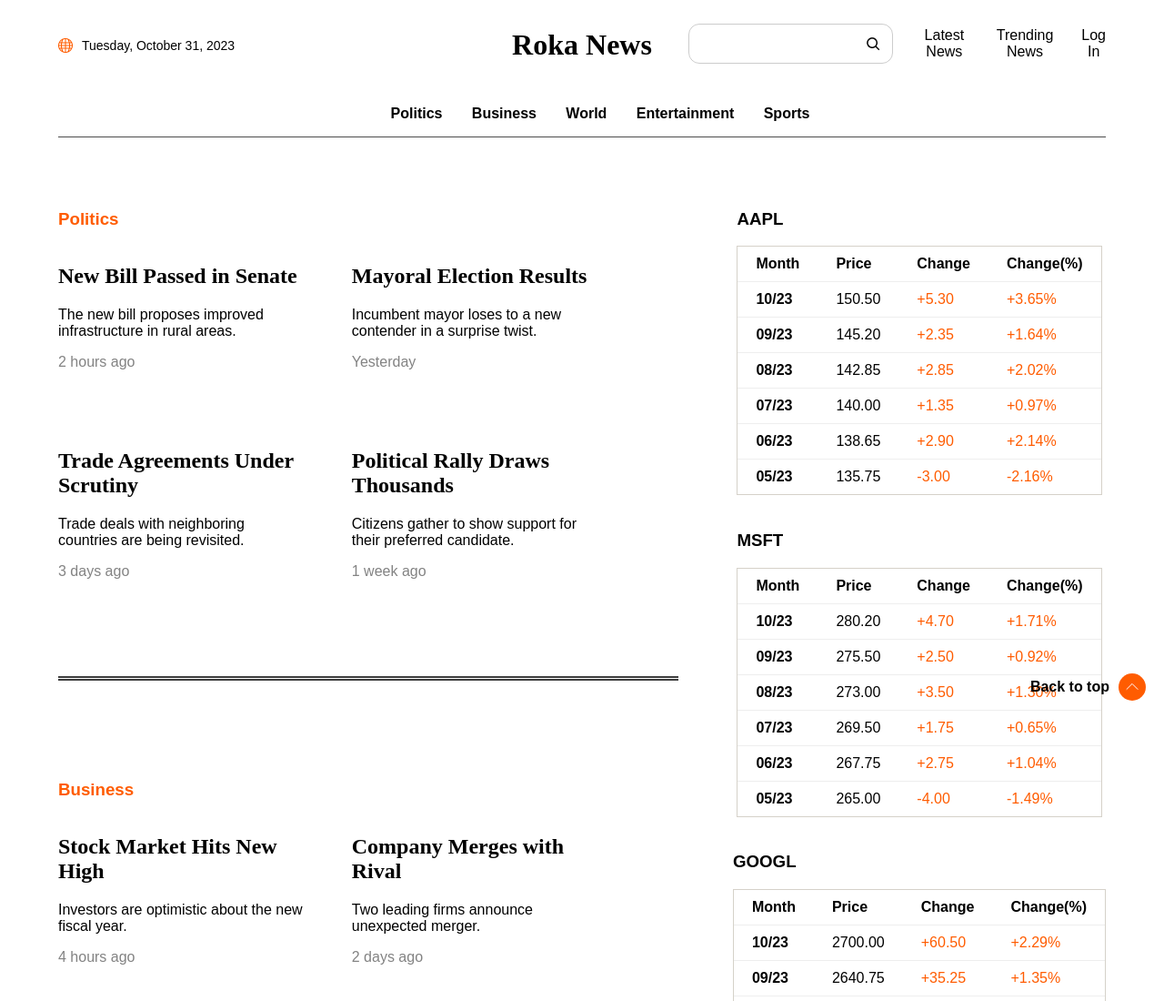
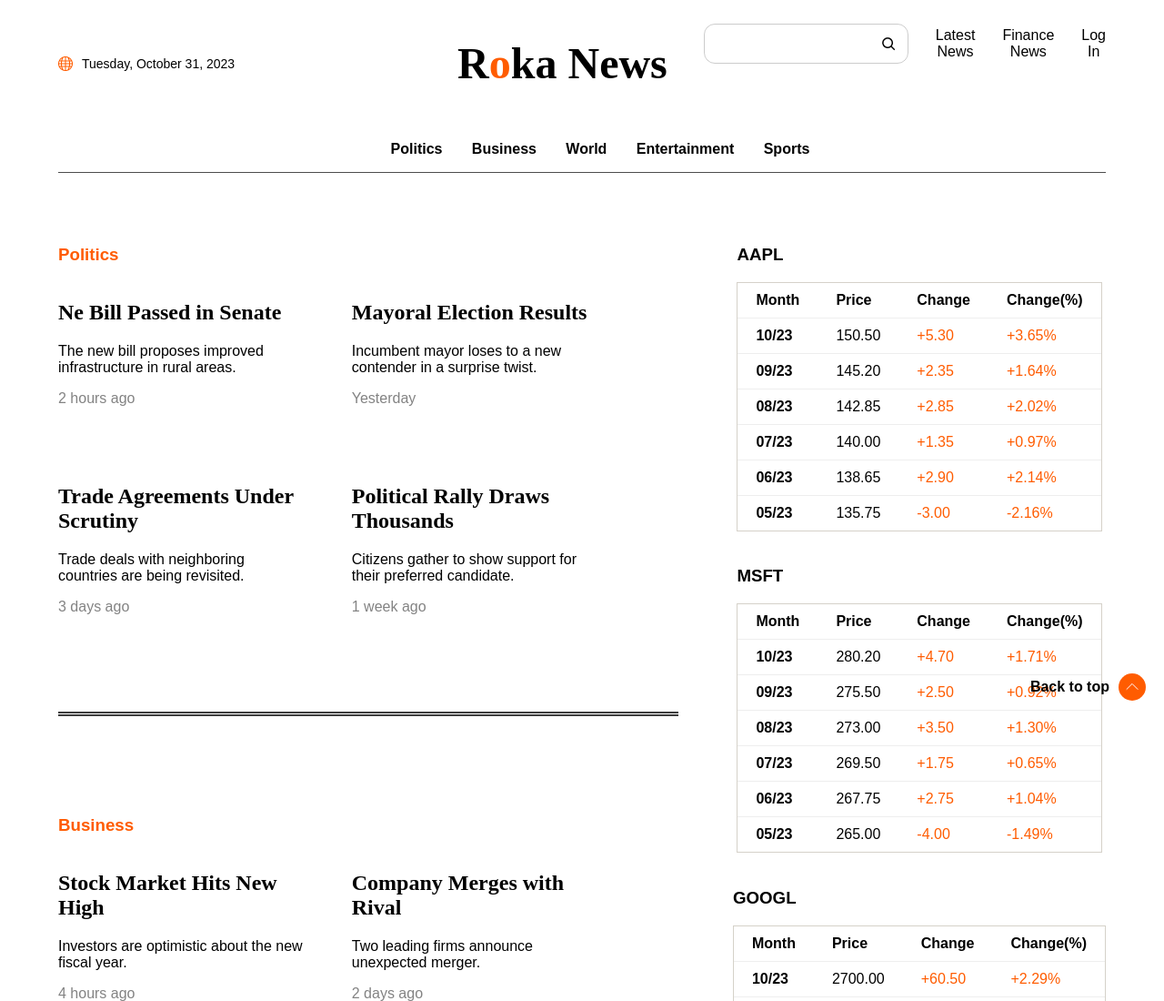
Before and after one commit to OltiRocka/ProgWWW_23_Gr16, a plain HTML site: page index.html in a window 1280 px wide. Shown: the top 1100 px of the page at 91% size. Drawn offline with nearby package versions, Linux system fonts and the light colour scheme; a web font is replaced by a local one.

Commit message:
Random Changes

```diff
--- a/assets/news.json
+++ b/assets/news.json
@@ -4,7 +4,7 @@
     "articles": [
       {
         "id": 1,
-        "title": "New Bill Passed in Senate",
+        "title": "Ne Bill Passed in Senate",
         "description": "The new bill proposes improved infrastructure in rural areas.",
         "time": "2 hours ago"
       },
--- a/css/main.css
+++ b/css/index.css
@@ -41,6 +41,10 @@ header {
 .title {
   font-family: "Publico Headline Web Exbold Regular";
   justify-self: center;
+  font-size: 48px;
+}
+.title span {
+  color: #ff5c00;
 }
 .title a {
   text-decoration: none;
@@ -69,6 +73,7 @@ nav ul li a {
 }
 .search_bar input {
   border: none;
+  outline: none;
 }
 
 /* Main */
--- a/index.html
+++ b/index.html
@@ -4,8 +4,7 @@
     <meta charset="UTF-8" />
     <meta name="viewport" content="width=device-width, initial-scale=1.0" />
     <title>Roka News</title>
-    <link rel="stylesheet" href="css/main.css" />
-    <link rel="stylesheet" href="css/responsive.css" />
+    <link rel="stylesheet" href="css/index.css" />
     <script src="https://code.jquery.com/jquery-3.6.0.min.js"></script>
     <script>
       document.addEventListener("DOMContentLoaded", function () {
@@ -66,7 +65,7 @@
           <img src="./assets/globe.png" alt="globe" />
           <p class="today">Tuesday, October 31, 2023</p>
         </div>
-        <h1 class="title"><a href="index.html">Roka News</a></h1>
+        <h1 class="title"><a href="index.html">R<span>o</span>ka News</a></h1>
         <nav>
           <ul>
             <li class="search_bar">
@@ -74,7 +73,7 @@
               <img src="./assets/search.png" alt="search-icon" />
             </li>
             <li><a href="index.html">Latest News</a></li>
-            <li><a href="trending.html">Trending News</a></li>
+            <li><a href="finance.html">Finance News</a></li>
             <li><a href="signin.html">Log In</a></li>
           </ul>
         </nav>
```
Also changed, not shown: css/responsive.css (deleted), finance.html (added), trending.html (deleted).
